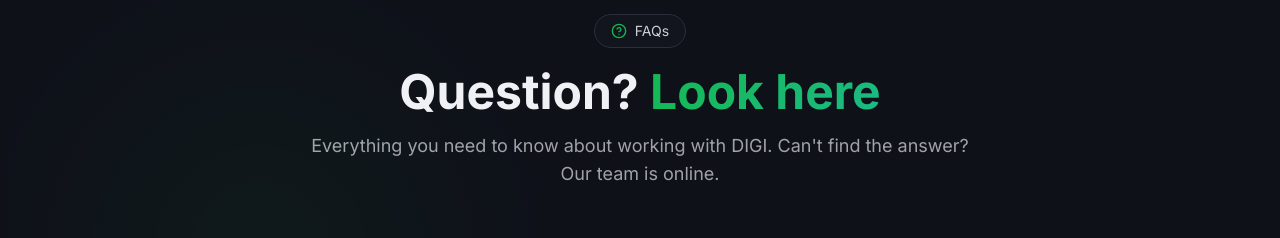
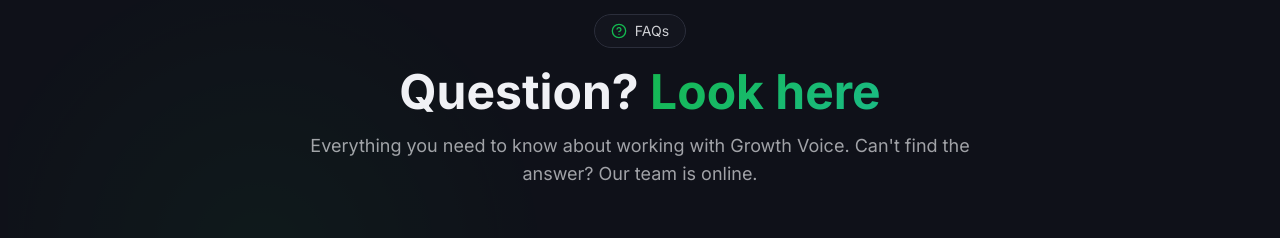
Before and after one commit to Harini-07-26/nextjs-digital-marketing-webapp, a Next.js app: page / in a window 1280 px wide. Shown: the part 8800-9038 px from the top of the page. Built offline with nearby package versions, Linux system fonts and the light colour scheme; no server answers.

Commit message:
name updation

```diff
--- a/src/components/Faq/index.tsx
+++ b/src/components/Faq/index.tsx
@@ -70,7 +70,7 @@
               Question? <span className="gradient-text">Look here</span>
             </h2>
             <p className="text-lg mx-auto mt-4 max-w-2xl text-muted-foreground">
-              Everything you need to know about working with DIGI. Can't find the answer? Our team is online.
+              Everything you need to know about working with Growth Voice. Can't find the answer? Our team is online.
             </p>
           </ScrollReveal>
         </div>
```
